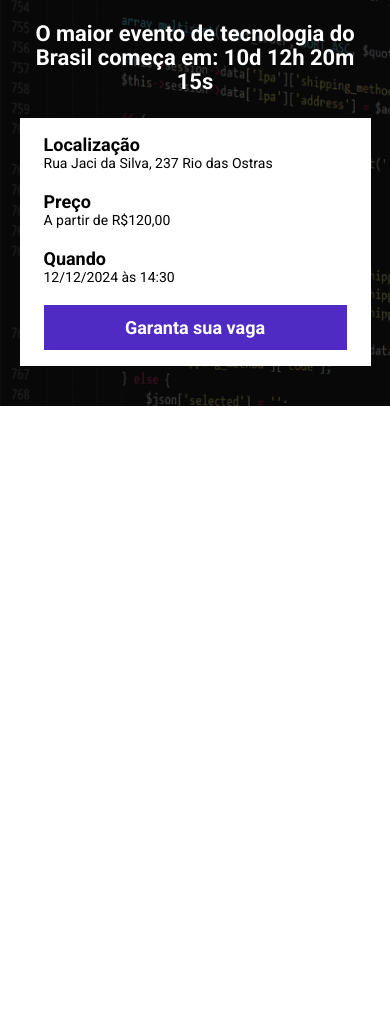
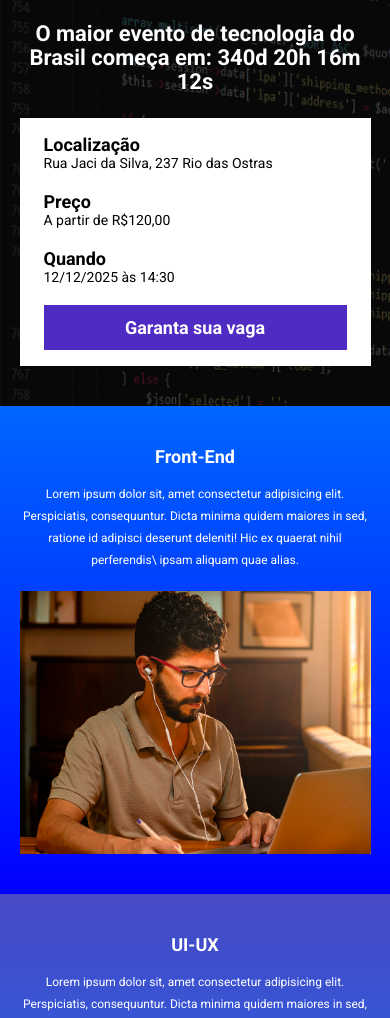
Before and after one commit to engfrontfelipe/ebac_tech_talks, a website built with Parcel: page src/index.html in a window 390 px wide. Shown: the part 82-1100 px from the top of the page. Before the commit the page ends 844 px from the top, so only its background shows below. Built offline with nearby package versions, Linux system fonts and the light colour scheme.

Commit message:
Criando a contagem regressiva.

```diff
--- a/package.json
+++ b/package.json
@@ -2,9 +2,9 @@
   "name": "parcel",
   "version": "1.0.0",
   "description": "",
-  "main": "index.js",
   "scripts": {
     "dev": "parcel src/index.html src/styles/main.scss src/scripts/main.js --no-cache",
+    "build": "parcel build src/index.html",
     "test": "echo \"Error: no test specified\" && exit 1"
   },
   "keywords": [],
--- a/src/index.html
+++ b/src/index.html
@@ -10,7 +10,7 @@
     <header class="hero">
         <div class="container">
             <img class="hero__logo" src="./images/ebac_logo.svg" alt="Logo Ebac">
-            <p class="hero__text">O maior evento de tecnologia do Brasil começa em: 10d 12h 20m 15s</p>
+            <p class="hero__text">O maior evento de tecnologia do Brasil começa em: <span id="contador"></span></p>
             <div class="infos-bar">
                 <ul class="infos-bar__infos">
                     <li class="infos-bar__infos__item">
@@ -24,7 +24,7 @@
 
                     <li class="infos-bar__infos__item">
                         <b>Quando</b>
-                        12/12/2024 às 14:30
+                        12/12/2025 às 14:30
                     </li>
                 </ul>
                 <a href="#" class=" button button--primary">
@@ -35,6 +35,79 @@
         </div>
     </header>
 
+    <section class="event event--color-primary event--image-left">
+        <div class="container ">
+            <div class="event__details">
+                <h2 class="event__details__tittle">
+                    Front-End
+                </h2>
+                <p class="event__details__description">
+                    Lorem ipsum dolor sit, amet consectetur adipisicing elit. Perspiciatis, consequuntur. Dicta
+                    minima quidem maiores in sed, ratione id adipisci deserunt deleniti! Hic ex quaerat nihil perferendis\
+                    ipsam aliquam quae alias.
+                </p>
+            </div>
+
+            <img src="./images/frontend.png" alt="frontend" class="event__image event--image-margin">
+
+        </div>
+    </section>
+
+    <section class="event event--color-secondary">
+        <div class="container ">
+            <div class="event__details">
+                <h2 class="event__details__tittle">
+                    UI-UX
+                </h2>
+                <p class="event__details__description">
+                    Lorem ipsum dolor sit, amet consectetur adipisicing elit. Perspiciatis, consequuntur. Dicta
+                    minima quidem maiores in sed, ratione id adipisci deserunt deleniti! Hic ex quaerat nihil perferendis\
+                    ipsam aliquam quae alias.
+                </p>
+            </div>
+
+            <img src="./images/frontend.png" alt="frontend" class="event__image">
+
+        </div>
+    </section>
+
+    <section class="event event--color-primary event--image-left">
+        <div class="container ">
+            <div class="event__details">
+                <h2 class="event__details__tittle">
+                    Data Science
+                </h2>
+                <p class="event__details__description">
+                    Lorem ipsum dolor sit, amet consectetur adipisicing elit. Perspiciatis, consequuntur. Dicta
+                    minima quidem maiores in sed, ratione id adipisci deserunt deleniti! Hic ex quaerat nihil perferendis\
+                    ipsam aliquam quae alias.
+                </p>
+            </div>
+
+            <img src="./images/frontend.png" alt="frontend" class="event--image-margin event__image" >
+
+        </div>
+    </section>
+
+    <section class="event event--color-secondary">
+        <div class="container ">
+            <div class="event__details">
+                <h2 class="event__details__tittle">
+                    Back-End
+                </h2>
+                <p class="event__details__description">
+                    Lorem ipsum dolor sit, amet consectetur adipisicing elit. Perspiciatis, consequuntur. Dicta
+                    minima quidem maiores in sed, ratione id adipisci deserunt deleniti! Hic ex quaerat nihil perferendis\
+                    ipsam aliquam quae alias.
+                </p>
+            </div>
+
+            <img src="./images/frontend.png" alt="frontend" class="event__image">
+
+        </div>
+    </section>
+
+
 </body>
 <script src="./scripts/main.js"></script>
 </html>
--- a/src/scripts/main.js
+++ b/src/scripts/main.js
@@ -1 +1,30 @@
-console.log("ola mundo");
+const dataDoEvento = new Date("Dec 12, 2025 19:00:00");
+const timeStampDoEvento = dataDoEvento.getTime();
+
+
+
+const contaAsHoras = setInterval(() => {
+    const agora = new Date();
+    const timeStampAtual = agora.getTime();
+
+    const distanciaDoEvento = timeStampDoEvento - timeStampAtual;
+
+    // Para pegar as Informações de horas em ms forão usados os calculos a seguir
+
+    const diasEmMs = 1000 * 60 * 60 * 24;
+    const horasEmMs = 1000 * 60 * 60;
+    const minutoEmMs = 1000 * 60;
+
+    const diasAteOEvento = Math.floor(distanciaDoEvento / diasEmMs);
+    const horasAteOEvento = Math.floor(distanciaDoEvento %  diasEmMs / horasEmMs); // sinal de porcentagem usado para pegar o resto da divisão.
+    const minutosAteOEvento = Math.floor(distanciaDoEvento % horasEmMs / minutoEmMs);
+    const segundosAteOEvento = Math.floor(distanciaDoEvento % minutoEmMs / 1000)
+
+    if(distanciaDoEvento < 0){
+        clearInterval(contaAsHoras);
+        document.getElementById("contador").innerHTML = "Esse evento já expirou."
+    }else{
+        document.getElementById("contador").innerHTML = `${diasAteOEvento}d ${horasAteOEvento}h ${minutosAteOEvento}m ${segundosAteOEvento}s `
+    }
+
+}, 1000);
--- /dev/null
+++ b/src/styles/event.scss
@@ -0,0 +1,71 @@
+.event{
+
+    padding: 80px 0;
+
+    &--color-primary{
+        background-image: linear-gradient(rgb(0, 102, 255), blue);
+
+    };
+
+    &--color-secondary{
+        background-image: linear-gradient(rgb(73, 73, 197), rgb(0, 119, 255));
+
+    };
+
+    &--image-left{
+      img{
+        margin-right: 40px;
+      }
+        .container{
+            flex-direction: row-reverse;
+        }
+    };
+
+    .container{
+        display: flex;
+    };
+
+    &__image{
+        width: 360px;
+    };
+
+    &__details{
+        margin-right: 40px;
+        &__tittle{
+            font-size: 18px;
+            font-weight: bold;
+            margin-bottom: 16px;
+        };
+
+        &__description{
+            font-size: 12px;
+            line-height: 22px;
+
+        };
+    }
+
+    @media(max-width: 640px){
+        padding: 40px 0;
+
+        .container{
+        display: flex;
+        flex-direction: column;
+        align-items: center;
+        text-align: center;
+
+        }
+
+        &__details{
+            margin-right: 0;
+
+        }
+
+        &__image{
+            margin-top: 20px;
+            width: 100%;
+            margin-left: auto
+
+
+        }
+    };
+}
--- a/src/styles/main.scss
+++ b/src/styles/main.scss
@@ -1,6 +1,7 @@
 @use "hero";
 @use "./components/info-bars.scss";
 @use "./components/buttons.scss";
+@use "./event.scss";
 
 @import url('https://fonts.googleapis.com/css2?family=Roboto:ital,wght@0,100;0,300;0,400;0,500;0,700;0,900;1,100;1,300;1,400;1,500;1,700;1,900&display=swap');
 
```
